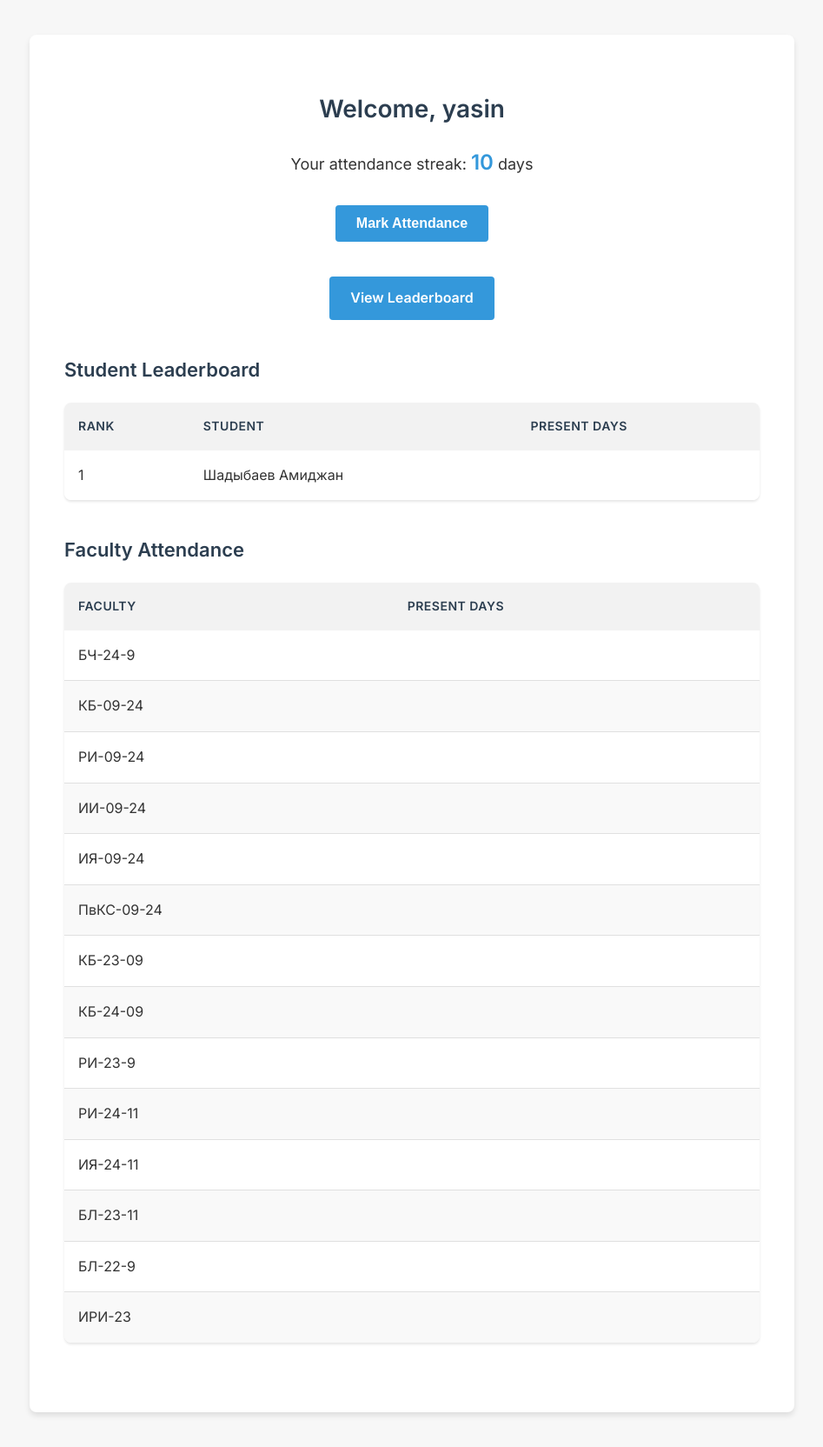
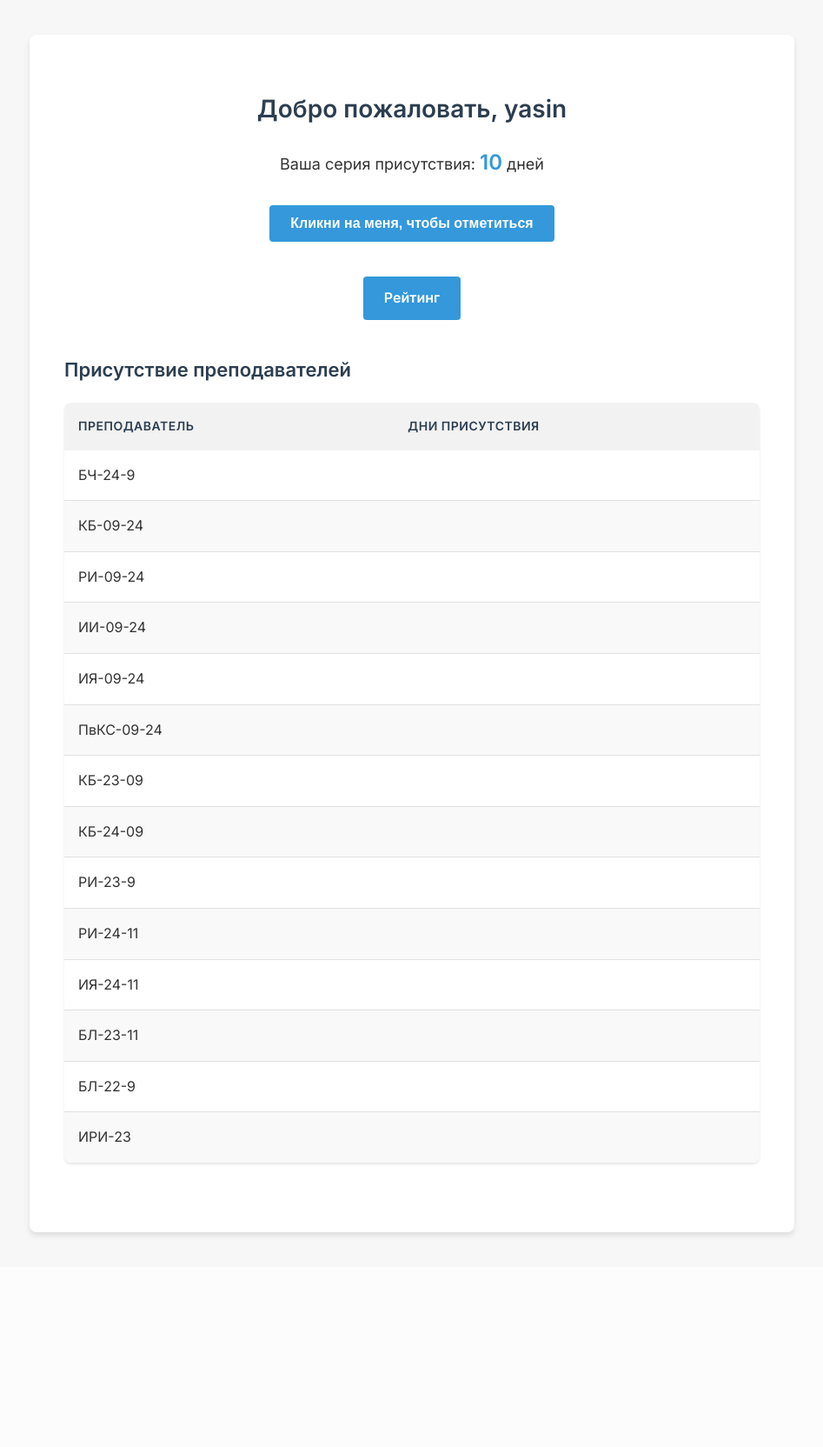
Before and after one commit to amakika/MetaAttendance, a Django app: template attendance/templates/attendance/student_home.html in a window 1280 px wide. Shown: the whole page at 87% size, without its empty margins (166-1113 px from the left). After the commit the page ends 1423 px from the top, so only its background shows below. Run offline with Django 5.2, Linux system fonts and the light colour scheme; a user stored in the database is signed in; data comes from the database, SQL or seed files in the repository; tables that the repository leaves empty hold one stand-in row (values such as "Sample post"); the template is opened without the code that fills it: values that come from a table or form of the project are taken from there, most other values are stand-ins (such as "Sample title", 1, 10 or a date in 2020).

Commit message:
Update student_home.html

```diff
--- a/attendance/templates/attendance/student_home.html
+++ b/attendance/templates/attendance/student_home.html
@@ -1,9 +1,9 @@
 <!DOCTYPE html>
-<html lang="en">
+<html lang="ru">
 <head>
     <meta charset="UTF-8">
     <meta name="viewport" content="width=device-width, initial-scale=1.0">
-    <title>Student Home</title>
+    <title>Главная Студента</title>
     <link href="https://fonts.googleapis.com/css2?family=Inter:wght@300;400;600&display=swap" rel="stylesheet">
     <style>
         body {
@@ -105,47 +105,23 @@
 </head>
 <body>
     <div class="container">
-        <h2>Welcome, {{ user.username }}</h2>
-        <p class="streak">Your attendance streak: <span>{{ attendance_streak }}</span> days</p>
+        <h2>Добро пожаловать, {{ user.username }}</h2>
+        <p class="streak">Ваша серия присутствия: <span>{{ attendance_streak }}</span> дней</p>
 
         <div class="btn-container">
-            <button class="btn" onclick="getLocation()">Mark Attendance</button>
+            <button class="btn" onclick="getLocation()">Кликни на меня, чтобы отметиться</button>
         </div>
 
         <div class="btn-container">
-            <a href="{% url 'leaderboard' %}" class="btn">View Leaderboard</a>
+            <a href="{% url 'leaderboard' %}" class="btn">Рейтинг</a>
         </div>
 
-        <h3>Student Leaderboard</h3>
+        <h3>Присутствие преподавателей</h3>
         <table>
             <thead>
                 <tr>
-                    <th>Rank</th>
-                    <th>Student</th>
-                    <th>Present Days</th>
-                </tr>
-            </thead>
-            <tbody>
-                {% for student in student_leaderboard %}
-                <tr>
-                    <td>{{ forloop.counter }}</td>
-                    <td>{{ student.user.username }}</td>
-                    <td>{{ student.present_days }}</td>
-                </tr>
-                {% empty %}
-                <tr>
-                    <td colspan="3" style="text-align: center;">No students available</td>
-                </tr>
-                {% endfor %}
-            </tbody>
-        </table>
-
-        <h3>Faculty Attendance</h3>
-        <table>
-            <thead>
-                <tr>
-                    <th>Faculty</th>
-                    <th>Present Days</th>
+                    <th>Преподаватель</th>
+                    <th>Дни присутствия</th>
                 </tr>
             </thead>
             <tbody>
@@ -156,7 +132,7 @@
                 </tr>
                 {% empty %}
                 <tr>
-                    <td colspan="2" style="text-align: center;">No faculty data available</td>
+                    <td colspan="2" style="text-align: center;">Данные о преподавателях недоступны</td>
                 </tr>
                 {% endfor %}
             </tbody>
@@ -168,7 +144,7 @@
         if (navigator.geolocation) {
             navigator.geolocation.getCurrentPosition(sendPosition, showError);
         } else {
-            alert("Geolocation is not supported by this browser.");
+            alert("Геолокация не поддерживается этим браузером.");
         }
     }
 
@@ -186,27 +162,27 @@
         })
         .then(response => response.json())
         .then(data => {
-            alert('Attendance marked: ' + data.attendance_status);
+            alert('Присутствие отмечено: ' + data.attendance_status);
         })
         .catch(error => {
-            console.error('Error:', error);
-            alert('Error marking attendance.');
+            console.error('Ошибка:', error);
+            alert('Ошибка при отметке присутствия.');
         });
     }
 
     function showError(error) {
         switch(error.code) {
             case error.PERMISSION_DENIED:
-                alert("User denied the request for Geolocation.");
+                alert("Пользователь отклонил запрос на геолокацию.");
                 break;
             case error.POSITION_UNAVAILABLE:
-                alert("Location information is unavailable.");
+                alert("Информация о местоположении недоступна.");
                 break;
             case error.TIMEOUT:
-                alert("The request to get user location timed out.");
+                alert("Время ожидания запроса на получение местоположения истекло.");
                 break;
             case error.UNKNOWN_ERROR:
-                alert("An unknown error occurred.");
+                alert("Произошла неизвестная ошибка.");
                 break;
         }
     }
```
